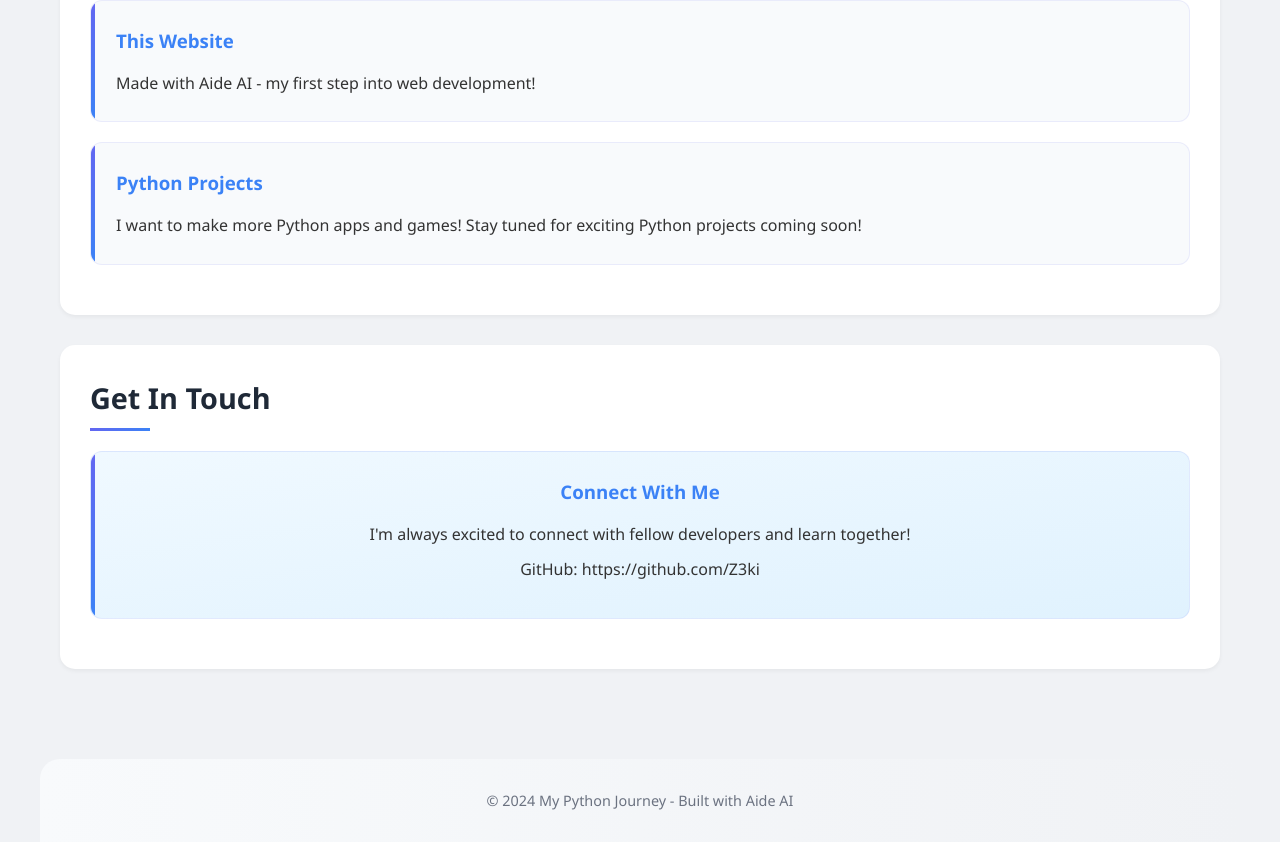
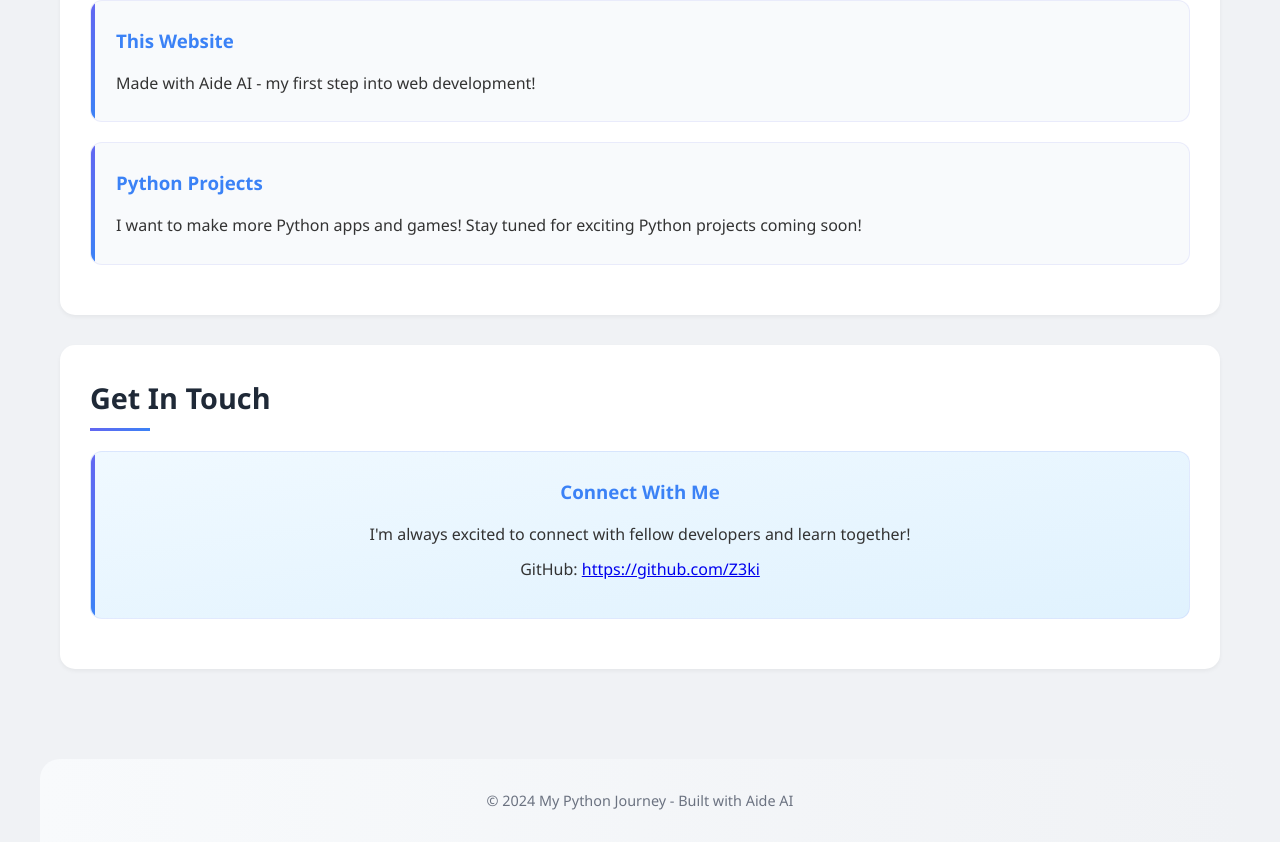
Before and after one commit to Z3ki/Website, a plain HTML site: page index.html in a window 1280 px wide. Shown: the part 973-1815 px from the top of the page. Drawn offline with Linux system fonts and the light colour scheme.

Commit message:
Update index.html

```diff
--- a/index.html
+++ b/index.html
@@ -53,7 +53,7 @@
             <div class="project-card">
                 <h3>Connect With Me</h3>
                 <p>I'm always excited to connect with fellow developers and learn together!</p>
-                <p>GitHub: https://github.com/Z3ki</p>
+                <p>GitHub: <a href="https://github.com/Z3ki" target="_blank">https://github.com/Z3ki</a></p>
             </div>
         </section>
     </main>
```
